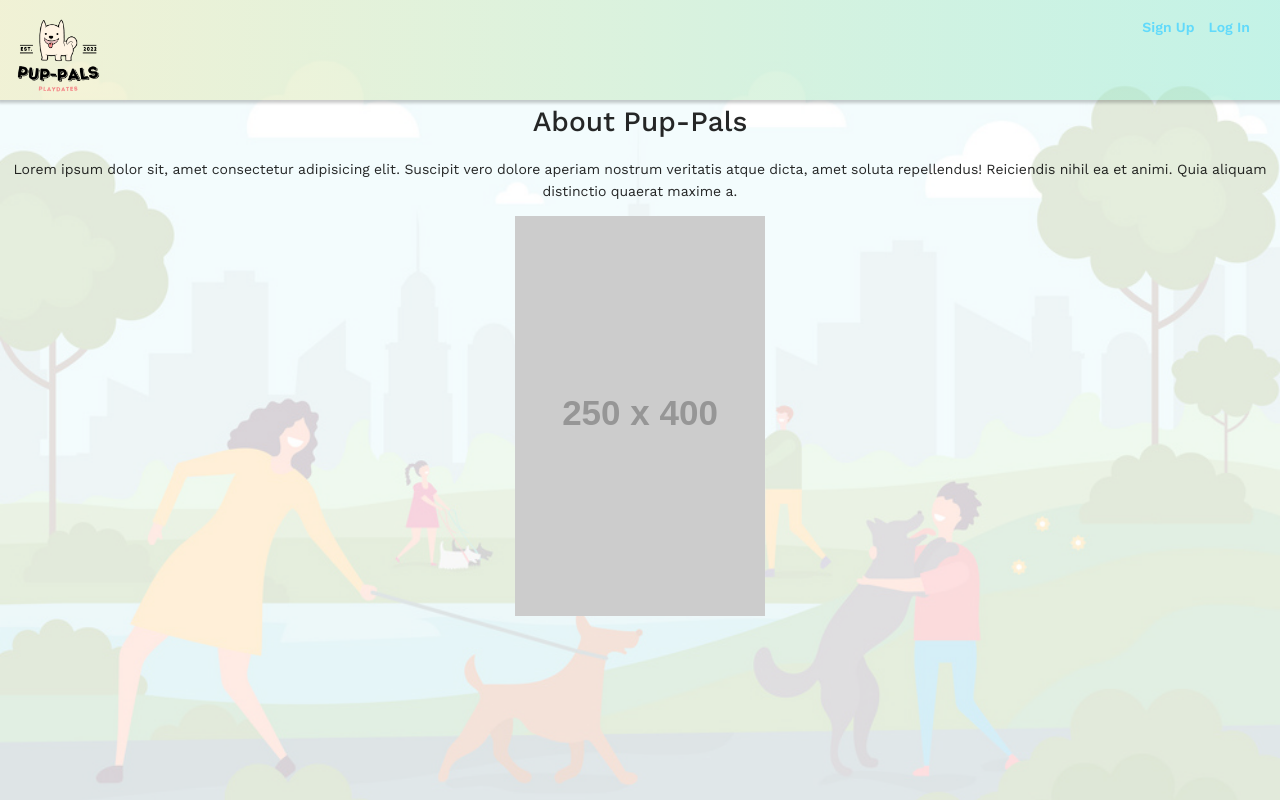
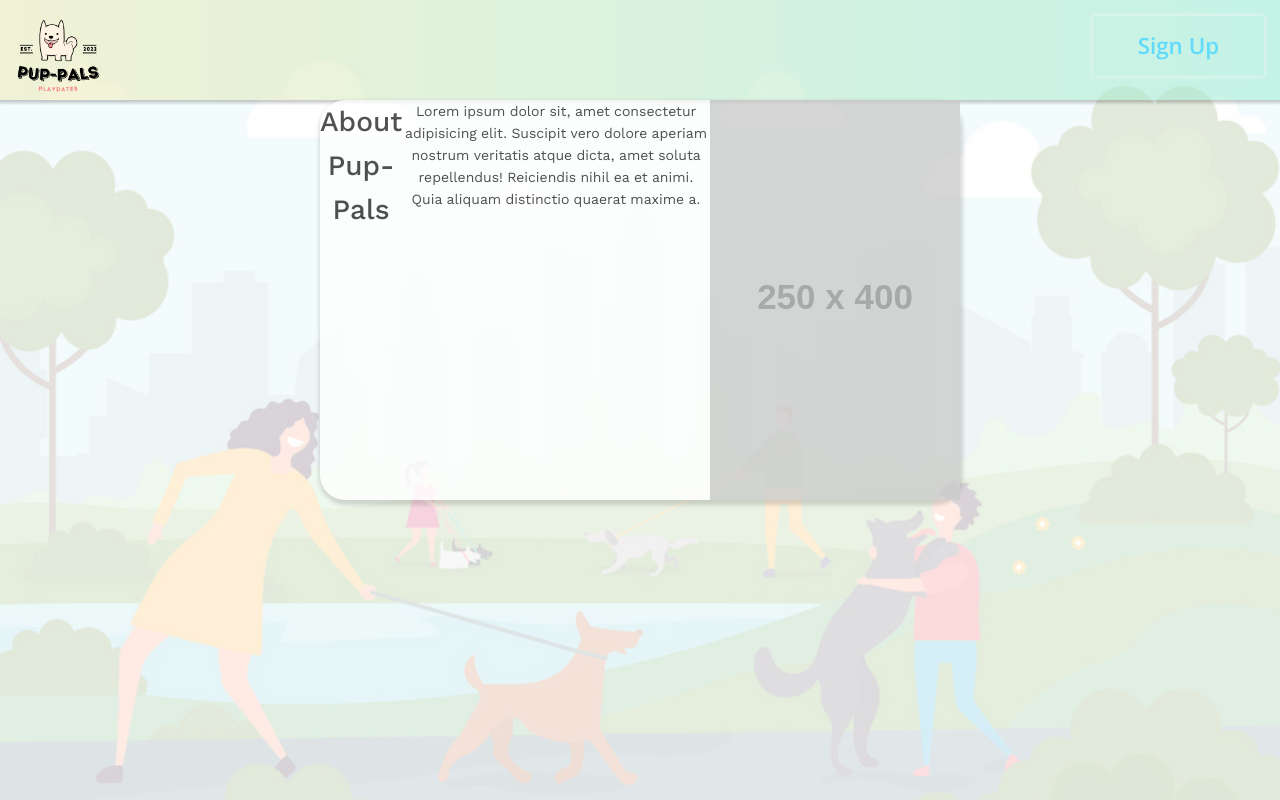
Before and after one commit to lkagan/Pup-pals-client, a React (Create React App) app: page / in a window 1280 px wide. Built offline with nearby package versions, Linux system fonts and the light colour scheme.

Commit message:
button, homepage, form, picture styling

```diff
--- a/src/App.css
+++ b/src/App.css
@@ -1,5 +1,33 @@
 .App {
   text-align: center;
+}
+
+.img {
+  display: inline-block;
+  width: 150px;
+  height: 150px;
+  border-radius: 50%;
+
+  background-repeat: no-repeat;
+  background-position: center center;
+  background-size: cover;
+}
+
+.hp {
+  display: flex;
+  justify-content: center;
+  row-gap: 10px;
+  column-gap: 20px;
+
+}
+
+.about {
+  display: flex;
+  background-color: #FFFFFF;
+  border-radius: 25px;
+  opacity: 0.8;
+  box-shadow: #0000002e 1px 3px 4px 2px;
+  width: 50%;
 }
 
 .card {
--- a/src/components/DogForm.jsx
+++ b/src/components/DogForm.jsx
@@ -1,32 +1,35 @@
-import { Form, Select, Button, Input, InputNumber, Space, Card, Image} from "antd";
+import {Select, Input} from "antd";
 
 const { Option } = Select;
 const { TextArea } = Input;
 
-const DogForm = ({formData, submitHandler, changeHandler, changeNumberHandler, changeSizeHandler, changeSelectHandler, handleFileUpload}) => {
+const DogForm = ({
+  formData,
+  submitHandler,
+  changeHandler,
+  changeSizeHandler,
+  changeSelectHandler,
+  handleFileUpload,
+}) => {
   return (
     <div>
-          <Space direction="vertical" size="small" style={{ display: "flex" }}>
-            <Card title="Pup Profile" size="large">
-              <Form onFinish={submitHandler}>
-              <input type="file" onChange={e => handleFileUpload(e)} />
-
+      <form id="form" className="card row" onSubmit={submitHandler}>
+      <h1>Pup Profile</h1>
         <label htmlFor="input-name">Name: </label>
-                <Input
-                  allowClear
-                  placeholder=""
-                  label="Name"
+        <input
+          type="text"
           name="name"
+          placeholder="Name"
           value={formData.name}
           onChange={changeHandler}
         />
 
         <label htmlFor="input-age">Age: </label>
-                <InputNumber
+        <input
           type="number"
           name="age"
+          placeholder="Age"
           value={formData.age}
-                  placeholder="Age"
           rules={[
             {
               type: "number",
@@ -34,12 +37,12 @@ const DogForm = ({formData, submitHandler, changeHandler, changeNumberHandler, c
               max: 99,
             },
           ]}
-                  onChange={changeNumberHandler}
+          onChange={changeHandler}
         />
         <label htmlFor="input-size">Size: </label>
         <Select
           style={{
-                    width: 120,
+            width: 300,
           }}
           name="size"
           value={formData.size}
@@ -55,7 +58,7 @@ const DogForm = ({formData, submitHandler, changeHandler, changeNumberHandler, c
         <label htmlFor="input-gender">Gender: </label>
         <Select
           style={{
-                    width: 120,
+            width: 300,
           }}
           name="gender"
           value={formData.gender}
@@ -66,15 +69,18 @@ const DogForm = ({formData, submitHandler, changeHandler, changeNumberHandler, c
           <Option value="male">Male</Option>
         </Select>
         <label htmlFor="input-breed">Breed: </label>
-                <Input
-                  allowClear
-                  placeholder=""
+        <input
+          type="text"
           name="breed"
+          placeholder="Breed"
           value={formData.breed}
           onChange={changeHandler}
         />
         <label htmlFor="input-text">About me: </label>
         <TextArea
+        style={{
+            width: 300,
+          }}
           allowClear
           showCount
           maxLength={100}
@@ -83,12 +89,12 @@ const DogForm = ({formData, submitHandler, changeHandler, changeNumberHandler, c
           placeholder="I love to eat"
           onChange={changeHandler}
         />
-                <Button htmlType="submit">Submit</Button>
-              </Form>
-            </Card>
-          </Space>
+        <label htmlFor="input-image">Profile Picture: </label>
+        <input type="file" onChange={(e) => handleFileUpload(e)} />
+        <button id="button" className="row" htmlType="submit">Submit</button>
+      </form>
     </div>
   );
-}
+};
 
 export default DogForm;
--- a/src/components/Navbar/Navbar.css
+++ b/src/components/Navbar/Navbar.css
@@ -59,7 +59,7 @@ nav {
     background-color: #5595ff;
     box-shadow: 0 0 5px 0 aliceblue;
     border: none;
-    border-radius: 2px;
+    border-radius: 20px;
     cursor: pointer;
     color: #e3f2ff;
     transition: all 0.2s ease-in-out;
@@ -71,3 +71,44 @@ nav {
     transform: scale(1.05);
     background-color: #d13e3e;
   }
+
+  .button{
+    background: transparent;
+    color:#fff;
+    border:none;
+    position:relative;
+    height:60px;
+    font-size:1.6em;
+    padding:0 2em;
+    cursor:pointer;
+    transition:800ms ease all;
+    outline:none;
+    font-family: 'open sans', sans-serif;
+    text-align: center;
+    text-decoration: none;
+    box-shadow: 0 0 5px 0 whitesmoke;
+  }
+  .button:hover{
+    background: transparent;
+    text-decoration-color: #ffffff;
+  }
+  .button:before, .button:after{
+    content:'';
+    position:absolute;
+    top:0;
+    right:0;
+    height:2px;
+    width:0;
+    background: white;
+    transition:400ms ease all;
+  }
+  .button:after{
+    right:inherit;
+    top:inherit;
+    left:0;
+    bottom:0;
+  }
+  .button:hover:before,button:hover:after{
+    width:100%;
+    transition:800ms ease all;
+  }
--- a/src/components/Navbar/Navbar.jsx
+++ b/src/components/Navbar/Navbar.jsx
@@ -27,9 +27,9 @@ const Navbar = (props) => {
     <img src={dogimg} width="375px" alt="dog" />
     </div> */}
     <nav>
-    <div className="logo">
+    <NavLink to="/"><div className="logo">
     <img src={logo} width="85px" alt="logo"/>
-    </div>
+    </div></NavLink>
 
 
       <div className="nav__authLinks">
@@ -59,12 +59,14 @@ const Navbar = (props) => {
           </>
         ) : (
           <>
+            <button className="button">
             <NavLink to={"/signup"} className="authLink">
               Sign Up
             </NavLink>
-            <NavLink to={"/login"} className="authLink">
+            </button>
+            {/* <NavLink to={"/login"} className="authLink">
               Log In
-            </NavLink>
+            </NavLink> */}
           </>
         )}
       </div>
--- a/src/components/UserForm.jsx
+++ b/src/components/UserForm.jsx
@@ -7,20 +7,18 @@ const UserForm = ({formData, submitHandler, changeHandler, changeNumberHandler,
   console.log(formData)
     return (
         <div>
-          <h1>Hooman Profile</h1>
-          <Form onFinish={submitHandler}>
+        <form id="form" className="card row" onSubmit={submitHandler}>
             <label htmlFor="input-name">Name: </label>
-            <Input
-              allowClear
+            <input
+              type="text"
               placeholder="Vending machine"
-              label="Name"
               name="name"
               value={formData.name}
               onChange={changeHandler}
             />
 
             <label htmlFor="input-age">Age: </label>
-            <InputNumber
+            <input
               type="number"
               name="age"
               value={formData.age}
@@ -32,12 +30,12 @@ const UserForm = ({formData, submitHandler, changeHandler, changeNumberHandler,
                   max: 99,
                 },
               ]}
-              onChange={changeNumberHandler}
+              onChange={changeHandler}
             />
             <label htmlFor="input-gender">Gender: </label>
             <Select
               style={{
-                width: 120,
+                width: 300,
               }}
               name="gender"
               value={formData.gender}
@@ -49,6 +47,9 @@ const UserForm = ({formData, submitHandler, changeHandler, changeNumberHandler,
             </Select>
             <label htmlFor="input-text">About my hooman: </label>
             <TextArea
+             style={{
+            width: 300,
+          }}
               allowClear
               showCount
               maxLength={100}
@@ -57,8 +58,8 @@ const UserForm = ({formData, submitHandler, changeHandler, changeNumberHandler,
               placeholder="My hooman is the best..."
               onChange={changeHandler}
             />
-            <Button htmlType="submit">Submit</Button>
-          </Form>
+            <button id="button" className="row" htmlType="submit">Submit</button>
+          </form>
         </div>
       );
 }
--- a/src/pages/CreateUser.jsx
+++ b/src/pages/CreateUser.jsx
@@ -71,7 +71,6 @@ function CreateUser() {
 
   return (
     <div>
-    <div>Create Hooman Profile</div>
     <Form
         formData={formData}
         submitHandler={submitHandler}
--- a/src/pages/DogProfile.jsx
+++ b/src/pages/DogProfile.jsx
@@ -138,11 +138,10 @@ const DogProfile = () => {
   };
 
   return (
-    <div>
-      <h1>Pup Profile</h1>
+    <div className="">
       {dog && !editToggler && (
         <div key={dog._id}>
-          <img src={dog.imageUrl} alt="dog" width="200"/>
+          <img className="img" src={dog.imageUrl} alt="dog" width="200"/>
           <p>{dog.name}</p>
           <p>{dog.age}</p>
           <p>{dog.size}</p>
--- a/src/pages/HomePage.jsx
+++ b/src/pages/HomePage.jsx
@@ -2,12 +2,14 @@ import "../App.css";
 
 function HomePage() {
   return (
-    <div className="App">
+    <div className="hp">
+    <div className="about">
     <h1>About Pup-Pals</h1>
     <p> Lorem ipsum dolor sit, amet consectetur adipisicing elit. Suscipit vero dolore aperiam nostrum veritatis atque dicta, amet soluta repellendus! Reiciendis nihil ea et animi. Quia aliquam distinctio quaerat maxime a.</p>
     <img src="https://via.placeholder.com/250x400" alt="placholder"/>
-    <footer></footer>
     </div>
+    </div>
+
   );
 }
 
--- a/src/pages/MyMatches.jsx
+++ b/src/pages/MyMatches.jsx
@@ -22,7 +22,7 @@ function MyMatches() {
     <ul>
       { matches?.map(match => (
         <li key={match._id}>
-          <img src={match.imageUrl} alt="dog" width={200}/>
+          <img className="img" src={match.imageUrl} alt="dog" width={200}/>
           {match.name}
           </li>
       ))}
--- a/src/pages/Signup.jsx
+++ b/src/pages/Signup.jsx
@@ -1,5 +1,5 @@
 import { useState, useContext } from "react";
-import { useNavigate } from "react-router-dom";
+import { useNavigate, Link } from "react-router-dom";
 import "./auth.css";
 import  axios from "axios";
 import UserContext from '../contexts/UserContext';
@@ -42,7 +42,7 @@ export default function Signup({ authenticate }) {
   return (
     <div>
       <form  id="form" className= "card row" onSubmit={submitFormData}>
-      <h1 id="headerTitle">Sign Up</h1>
+      <h1 id="headerTitle">Signup</h1>
         <label htmlFor="input-email">Email</label>
         <input
           id="input-email"
@@ -76,6 +76,9 @@ export default function Signup({ authenticate }) {
         <button id="button" className="row" type="submit">
           Submit
         </button>
+        <p className="link">
+          Already have an account? Awesome, <Link to={"/login"}>Login!</Link>
+        </p>
       </form>
     </div>
   );
```
Lines whose indentation alone changed are shown as unchanged.
